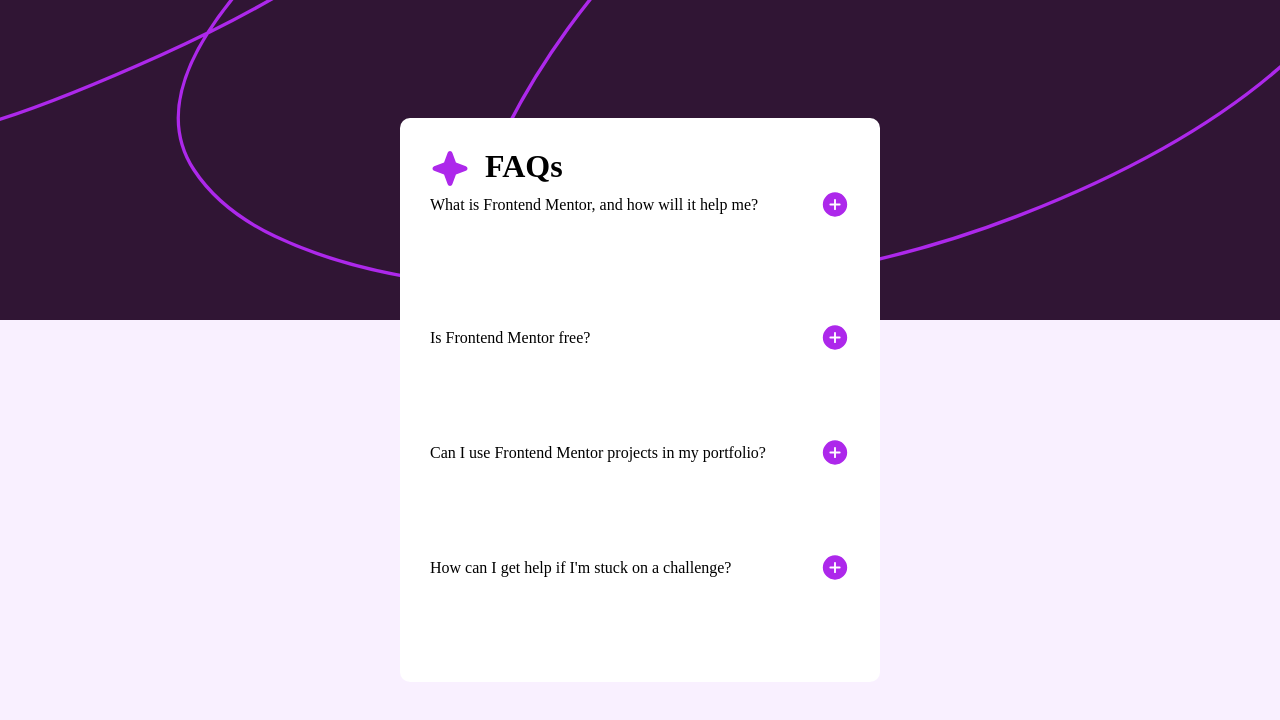
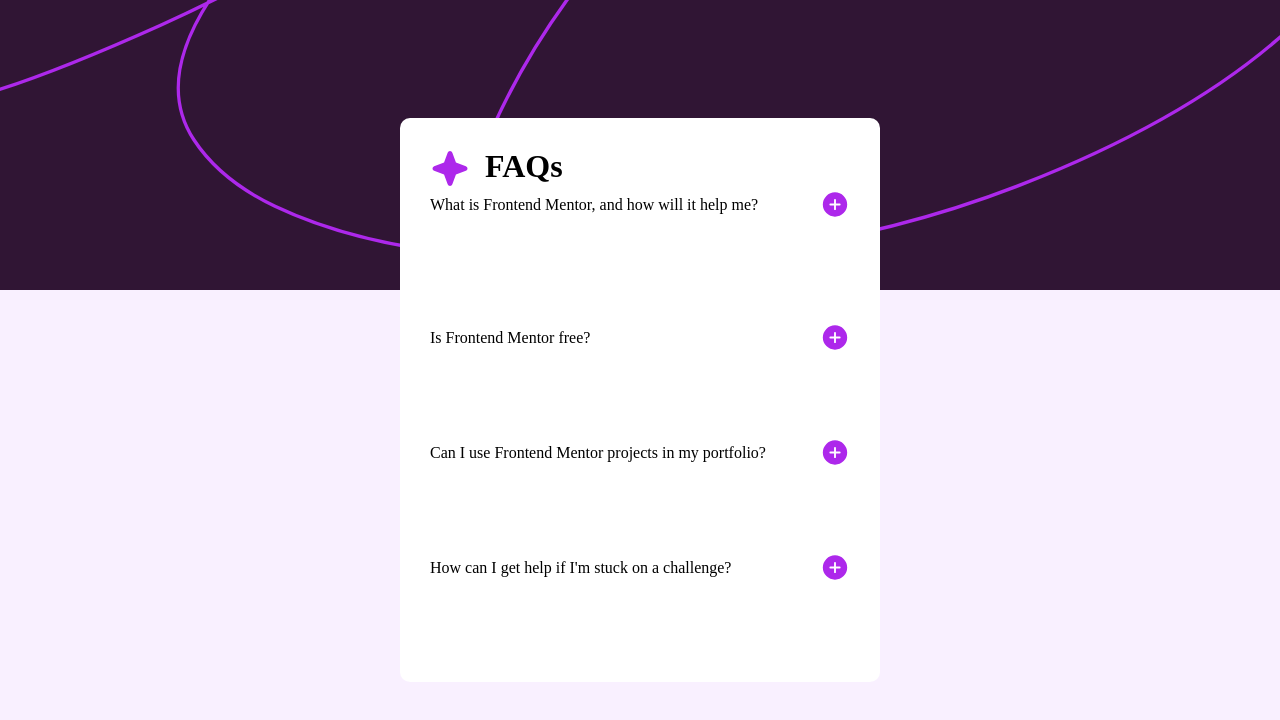
Before and after one commit to tatsuya98/faq, a plain HTML site: page index.html in a window 1280 px wide. Drawn offline with Linux system fonts and the light colour scheme; a web font is replaced by a local one.

Commit message:
Add files via upload

```diff
--- a/styles.css
+++ b/styles.css
@@ -50,7 +50,7 @@
     width: 100vw;
     height: 45vh;
     z-index: -1;
-    top: -260px;
+    top: -290px;
     background-repeat: no-repeat;
     background-position: top;
     background-size: cover;
```
